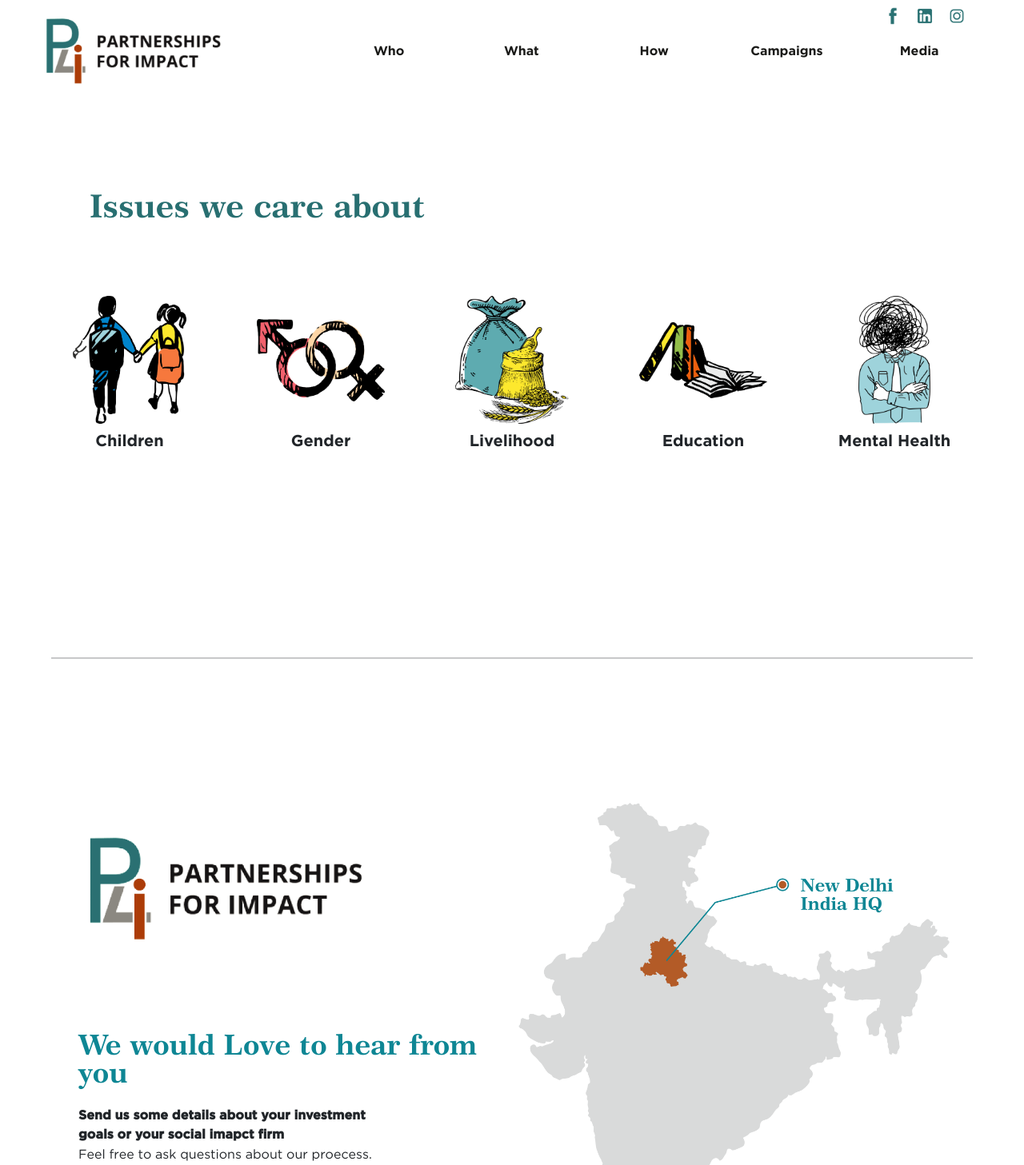
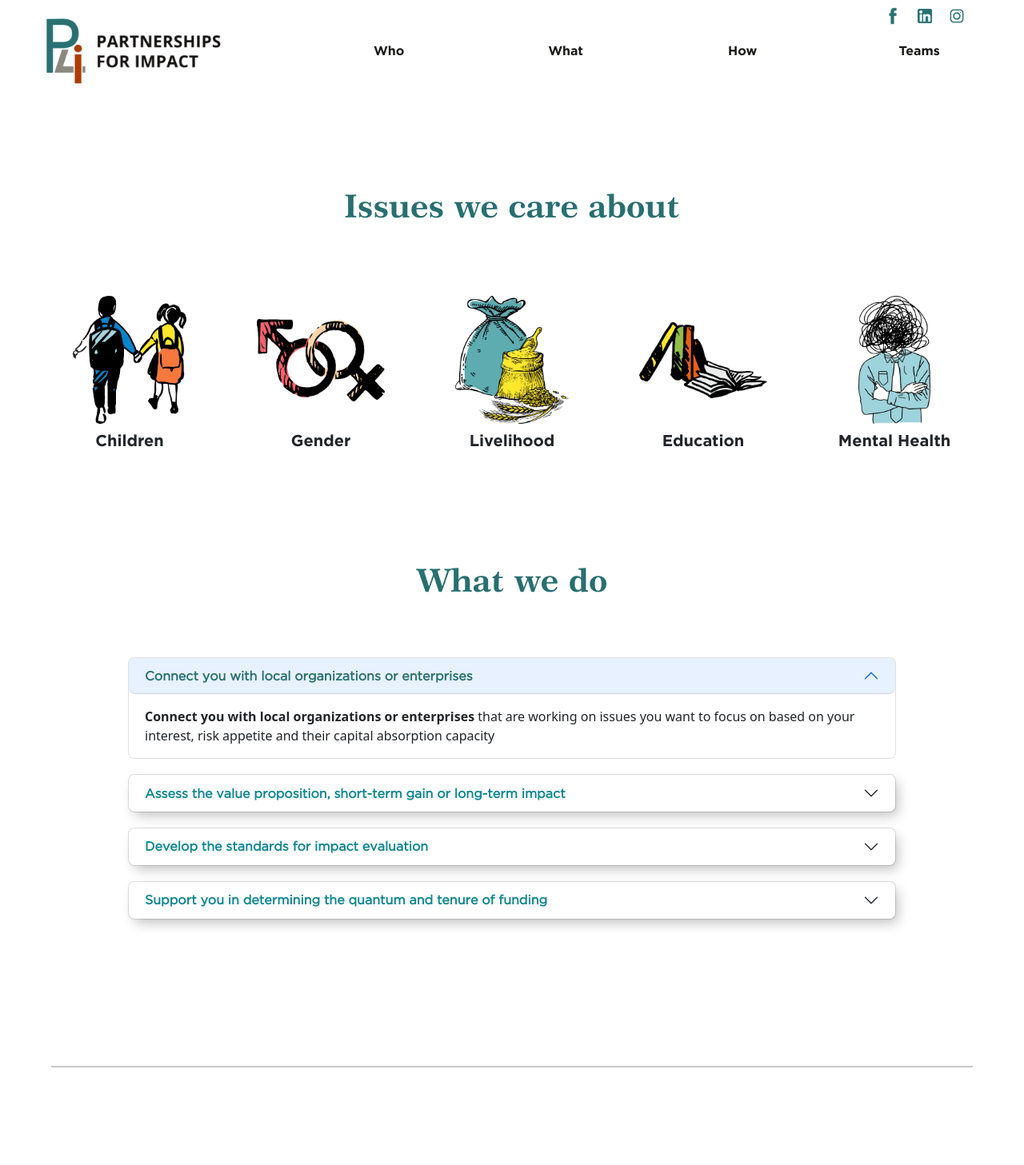
Before and after one commit to Akhilbisht12/p4i-new, a PHP site: page /what-we-care.php in a window 1280 px wide. Shown: the top 1457 px of the page at 80% size. Run offline with PHP 8.4, Linux system fonts and the light colour scheme.

Commit message:
What-we-care

```diff
--- a/assets/bootstrap/css/style.css
+++ b/assets/bootstrap/css/style.css
@@ -1,5 +1,4 @@
 @import url("../../fonts/stylesheet.css");
-
 
 /* carousel */
 .underline {
@@ -13,23 +12,22 @@
   border-style: solid;
 }
 
-@media (max-width : 834px) {
-  .resp-height{
+@media (max-width: 834px) {
+  .resp-height {
     height: 35vh;
   }
 }
 
-@media (min-width : 900px) {
+@media (min-width: 900px) {
   .carousel {
     -webkit-clip-path: polygon(15% 0%, 100% 0%, 100% 100%, 0% 100%);
   }
   .carousel-main {
     height: 85vh;
-  background-image: url('../../images/bg-hero.png');
+    background-image: url("../../images/bg-hero.png");
     background-position: right;
     background-repeat: no-repeat;
     background-size: cover;
-
   }
 }
 
@@ -51,8 +49,8 @@
   background-size: cover;
   /* background-position-x: 50%; */
 }
-.accordian-hr{
-  width: 85% ;
+.accordian-hr {
+  width: 85%;
 }
 /*Mobile Responsive */
 @media (max-width: 576px) {
@@ -66,7 +64,7 @@
     align-items: center;
   }
 
-  .accordian-hr{
+  .accordian-hr {
     width: 100% !important;
   }
 
@@ -565,6 +563,7 @@
   background-color: #286f71;
   padding: 50px 0;
   margin-bottom: 70px;
+  box-sizing: border-box;
   clip-path: polygon(0 0, 100% 0%, 100% 100%, 0 95%);
 }
 
@@ -575,7 +574,9 @@
 
 .about-us img {
   border-radius: 30px;
+  box-shadow: 26px 18px 93px -12px rgba(0, 0, 0, 0.43);
 }
+
 .divider {
   display: flex;
   padding: 100px 0;
@@ -587,10 +588,15 @@
 
 .what-care .heading-font {
   color: #286f71;
-  padding-left: 7rem;
 }
+.what-sec2 .heading-font {
+  color: #286f71;
+  font-size: 40px;
+}
+.accordion-button:not(.collapsed) {
+  color: #286f71;
   /* How Css */
-
+}
 .gotham-regular {
   font-family: "gotham_bookregular";
 }
@@ -626,6 +632,9 @@
 
 /* Thanks */
 
-.thanks{
+.thanks {
   height: 100vh;
 }
+.about-2 {
+  padding: 3rem;
+}
--- a/templates/header.php
+++ b/templates/header.php
@@ -38,32 +38,32 @@
                     <ul class="navbar-nav me-auto mb-2 mb-lg-0">
                         <!-- who -->
                       <li class="nav-item ">
-                        <a class="nav-link " href="#">
+                        <a class="nav-link " href="./who-we-are.php">
                           Who
                         </a>
                       </li>
                       <!-- what -->
                       <li class="nav-item ">
-                        <a class="nav-link" href="#">
+                        <a class="nav-link" href="./what-we-care.php">
                           What
                         </a>
                       </li>
                       <!-- how -->
                       <li class="nav-item">
-                        <a class="nav-link" href="#">
+                        <a class="nav-link" href="how.php">
                           How
                         </a>
                       </li>
                       <!-- campaigns -->
                       <li class="nav-item dropdown">
-                        <a class="nav-link " href="#" >
-                          Campaigns
+                        <a class="nav-link " href="./team.php" >
+                          Teams
                         </a>
                       </li>
                       <!-- media -->
-                      <li class="nav-item">
+                      <!-- <li class="nav-item">
                         <a class="nav-link active" aria-current="page" href="#">Media</a>
-                      </li>
+                      </li> -->
                     </ul>
                 </div>
             </div>
--- a/what-we-care.php
+++ b/what-we-care.php
@@ -1,7 +1,7 @@
 <?php include 'templates/header.php'; ?>
     <section class="what-care">
       <div class="section-3 d-flex flex-column justify-content-center">
-        <h3 class="heading-font">Issues we care about</h3>
+        <h3 class="heading-font text-center">Issues we care about</h3>
         <div class="container my-3">
           <div class="sec3-content my-5">
             <div
@@ -66,6 +66,113 @@
       </div>
     </section>
 
+    <section class="what-sec2">
+      <h2 class="heading-font text-center">
+        What we do
+      </h2>
+      <div class="d-flex justify-content-center ">
+      <div
+              class="accordion px-2 px-md-0 my-5 w-75"
+              id="accordionPanelsStayOpenExample"
+            >
+              <div class="accordion-item">
+                <h2 class="accordion-header" id="panelsStayOpen-headingOne">
+                  <div
+                    class="accordion-button text-font blue-font"
+                    type="button"
+                    data-bs-toggle="collapse"
+                    data-bs-target="#panelsStayOpen-collapseOne"
+                    aria-expanded="true"
+                    aria-controls="panelsStayOpen-collapseOne"
+                  >
+                    Connect you with local organizations or enterprises
+                  </button>
+                </h2>
+                <div
+                  id="panelsStayOpen-collapseOne"
+                  class="accordion-collapse collapse show"
+                  aria-labelledby="panelsStayOpen-headingOne"
+                >
+                  <div class="accordion-body">
+                    <strong>Connect you with local organizations or enterprises</strong>  that are working on issues you want to focus on based on your interest, risk appetite and their capital absorption capacity
+                  </div>
+                </div>
+              </div>
+              <div class="accordion-item">
+                <h2 class="accordion-header" id="panelsStayOpen-headingTwo">
+                  <button
+                    class="accordion-button collapsed text-font blue-font"
+                    type="button"
+                    data-bs-toggle="collapse"
+                    data-bs-target="#panelsStayOpen-collapseTwo"
+                    aria-expanded="false"
+                    aria-controls="panelsStayOpen-collapseTwo"
+                  >
+                    Assess the value proposition, short-term gain or long-term
+                    impact
+                  </button>
+                </h2>
+                <div
+                  id="panelsStayOpen-collapseTwo"
+                  class="accordion-collapse collapse"
+                  aria-labelledby="panelsStayOpen-headingTwo"
+                >
+                  <div class="accordion-body">
+                    <strong>Assess the value proposition, short-term gain or long-term impact </strong>
+                    of organizations and/or enterprises based and assist you in shortlisting and/or selecting the the one(s) you want to invest in and support
+                  </div>
+                </div>
+              </div>
+              <div class="accordion-item">
+                <h2 class="accordion-header" id="panelsStayOpen-headingThree">
+                  <button
+                    class="accordion-button collapsed text-font blue-font"
+                    type="button"
+                    data-bs-toggle="collapse"
+                    data-bs-target="#panelsStayOpen-collapseThree"
+                    aria-expanded="false"
+                    aria-controls="panelsStayOpen-collapseThree"
+                  >
+                    Develop the standards for impact evaluation
+                  </button>
+                </h2>
+                <div
+                  id="panelsStayOpen-collapseThree"
+                  class="accordion-collapse collapse"
+                  aria-labelledby="panelsStayOpen-headingThree"
+                >
+                  <div class="accordion-body">
+                    <strong>Develop the standards for impact evaluation </strong> and and monitor the working of invested capital once you choose an issue or issues and an organization or enterprise
+                  </div>
+                </div>
+              </div>
+              <div class="accordion-item">
+                <h2 class="accordion-header" id="panelsStayOpen-headingThree">
+                  <button
+                    class="accordion-button collapsed text-font blue-font"
+                    type="button"
+                    data-bs-toggle="collapse"
+                    data-bs-target="#panelsStayOpen-collapseFour"
+                    aria-expanded="false"
+                    aria-controls="panelsStayOpen-collapseThree"
+                  >
+                    Support you in determining the quantum and tenure of funding
+                  </button>
+                </h2>
+                <div
+                  id="panelsStayOpen-collapseFour"
+                  class="accordion-collapse collapse"
+                  aria-labelledby="panelsStayOpen-headingThree"
+                >
+                  <div class="accordion-body">
+                    <strong>Support you in determining the quantum and tenure of funding, </strong> and help you allocate capital in more efficient ways in consultation with our team of mentors and experts
+                  </div>
+                </div>
+              </div>
+            </div>
+</div>
+    </section>
+
     <div class="divider">
       <hr width="90%" style="height: 2px" />
     </div>
```
Also changed, not shown: who-we-are.php (+11 -11 lines), assets/images/ROSHNEE.jpg (added), assets/images/SHIKHA NAYYAR.jpg (added), assets/images/TARINI.jpg (added), assets/images/who-1.jpg (added), assets/images/who-2.jpg (added). Lines whose indentation alone changed are shown as unchanged.
